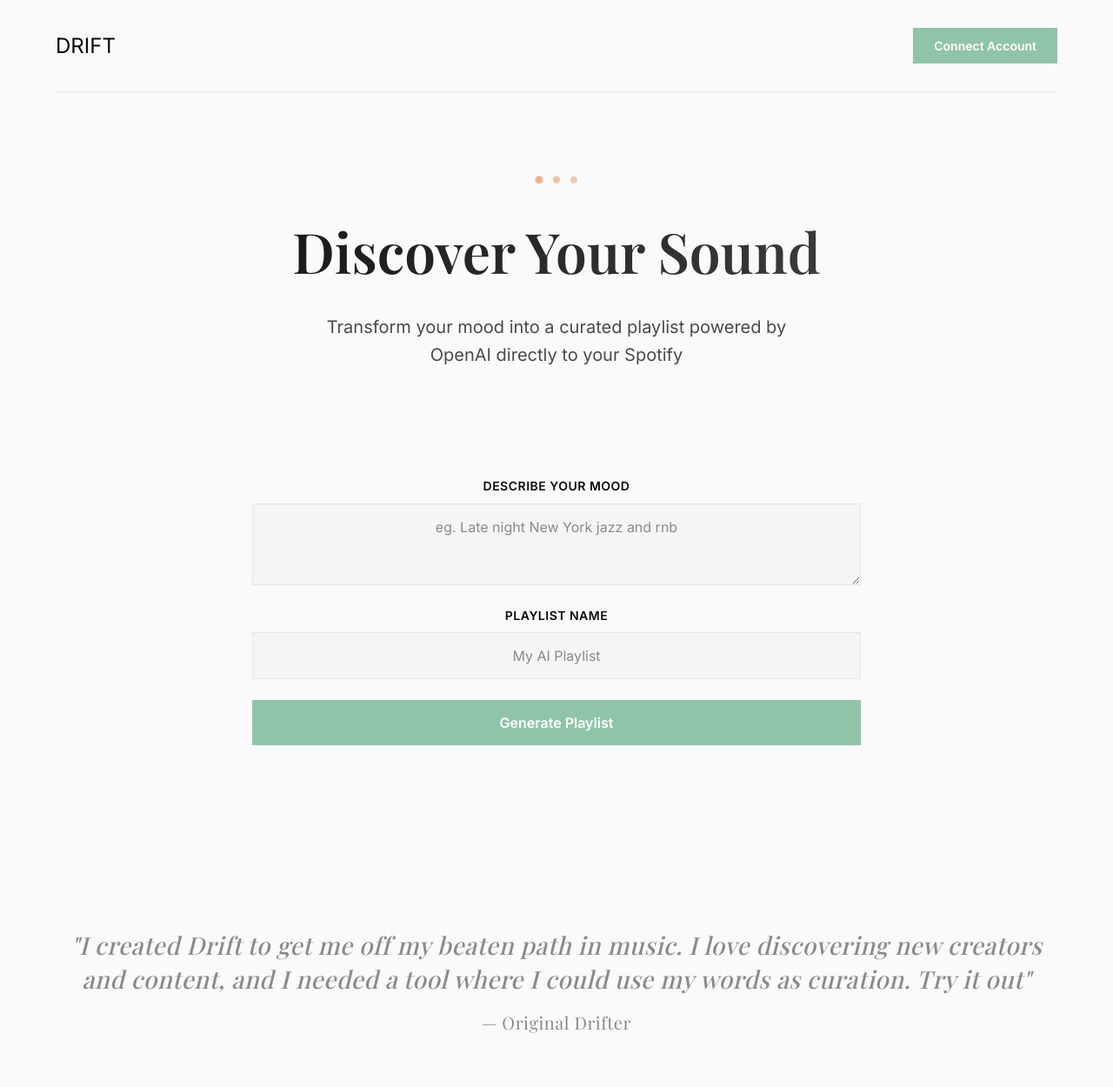
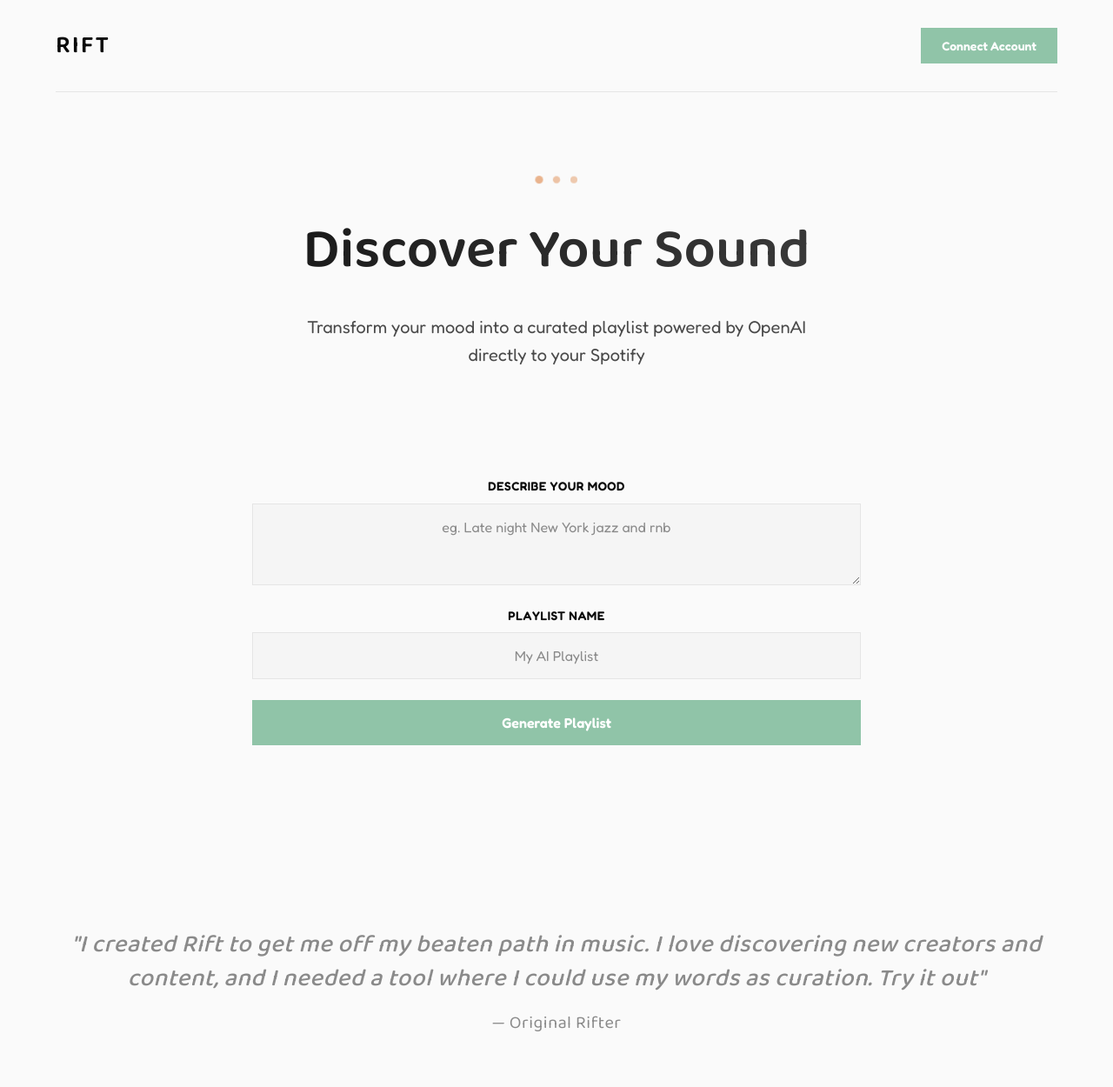
Before and after one commit to visu21ab/Rift, a Flask app: page / in a window 1280 px wide. Shown: the whole page at 87% size. Run offline with Flask 3, Linux system fonts and the light colour scheme.

Commit message:
Rename project from "Drift" to "Rift" and update associated branding in README, HTML, and CSS files. Adjust font styles and sizes for improved aesthetics. (#1)

```diff
--- a/static/css/style.css
+++ b/static/css/style.css
@@ -20,7 +20,7 @@
 }
 
 body {
-    font-family: 'Inter', -apple-system, BlinkMacSystemFont, 'Segoe UI', sans-serif;
+    font-family: 'Fredoka', 'Baloo 2', -apple-system, BlinkMacSystemFont, 'Segoe UI', sans-serif;
     background: var(--bg-primary);
     color: var(--text-primary);
     line-height: 1.6;
@@ -58,12 +58,13 @@ body {
 }
 
 .logo-text {
-    font-family: 'Inter', -apple-system, BlinkMacSystemFont, 'Segoe UI', sans-serif;
-    font-size: 24px;
-    font-weight: 400;
-    letter-spacing: 0;
+    font-family: 'Baloo 2', 'Fredoka', -apple-system, BlinkMacSystemFont, 'Segoe UI', sans-serif;
+    font-size: 28px;
+    font-weight: 600;
+    letter-spacing: 2px;
     color: var(--text-primary);
     line-height: 1;
+    text-transform: uppercase;
 }
 
 .auth-section {
@@ -203,7 +204,7 @@ body {
 }
 
 .hero-title {
-    font-family: 'Playfair Display', serif;
+    font-family: 'Baloo 2', 'Fredoka', cursive;
     font-size: 64px;
     font-weight: 600;
     margin-bottom: 20px;
@@ -368,7 +369,7 @@ body {
 }
 
 .results-title {
-    font-family: 'Playfair Display', serif;
+    font-family: 'Baloo 2', 'Fredoka', cursive;
     font-size: 36px;
     font-weight: 600;
 }
@@ -497,7 +498,7 @@ body {
 }
 
 .quote-text {
-    font-family: 'Playfair Display', serif;
+    font-family: 'Baloo 2', 'Fredoka', cursive;
     font-size: 28px;
     font-weight: 500;
     font-style: italic;
--- a/templates/index.html
+++ b/templates/index.html
@@ -3,11 +3,11 @@
 <head>
     <meta charset="UTF-8">
     <meta name="viewport" content="width=device-width, initial-scale=1.0">
-    <title>Drift - AI Playlist Generator</title>
+    <title>Rift - AI Playlist Generator</title>
     <link rel="stylesheet" href="{{ url_for('static', filename='css/style.css') }}">
     <link rel="preconnect" href="https://fonts.googleapis.com">
     <link rel="preconnect" href="https://fonts.gstatic.com" crossorigin>
-    <link href="https://fonts.googleapis.com/css2?family=Inter:wght@300;400;500;600;700&family=Playfair+Display:wght@400;500;600&family=Poppins:wght@400;500;600;700&family=Comfortaa:wght@400;500;600;700&family=DM+Serif+Display:wght@400&family=Space+Grotesk:wght@400;500;600;700&display=swap" rel="stylesheet">
+    <link href="https://fonts.googleapis.com/css2?family=Baloo+2:wght@400;500;600;700&family=Fredoka:wght@300;400;500;600;700&display=swap" rel="stylesheet">
 </head>
 <body>
     <div class="container">
@@ -15,7 +15,7 @@
         <header class="header">
             <div class="header-content">
                 <div class="logo">
-                    <span class="logo-text">DRIFT</span>
+                    <span class="logo-text">RIFT</span>
                 </div>
                 <div class="auth-section" id="authSection">
                     <button class="btn btn-primary" id="loginBtn">Connect Account</button>
@@ -122,7 +122,7 @@
     <!-- Quote Section -->
     <footer class="quote-footer">
         <div class="quote-content">
-            <p class="quote-text">"I created Drift to get me off my beaten path in music. I love discovering new creators and content, and I needed a tool where I could use my words as curation. Try it out"<br><span class="quote-author">— Original Drifter</span></p>
+            <p class="quote-text">"I created Rift to get me off my beaten path in music. I love discovering new creators and content, and I needed a tool where I could use my words as curation. Try it out"<br><span class="quote-author">— Original Rifter</span></p>
         </div>
     </footer>
 
```
Also changed, not shown: README.md, 1 other file.
